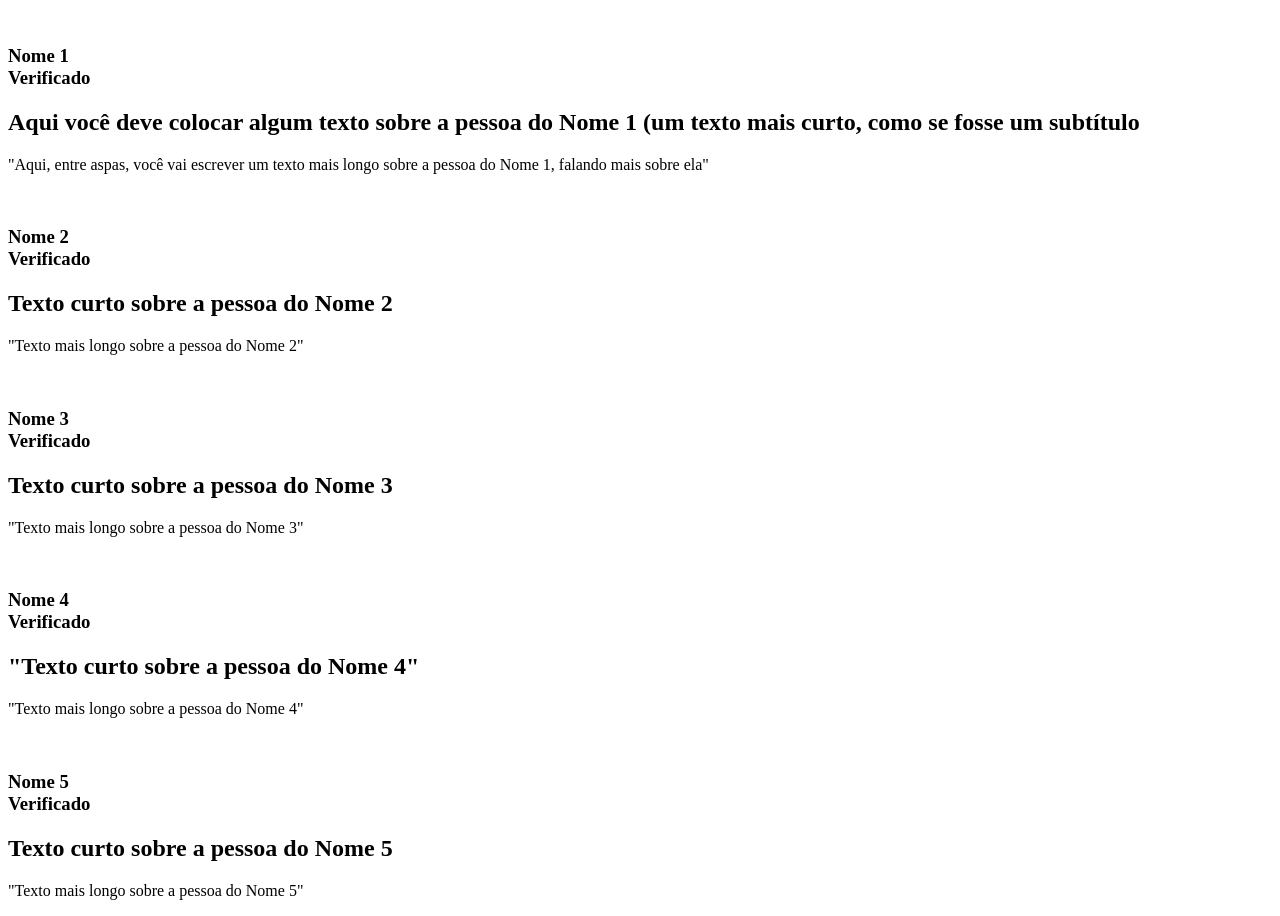
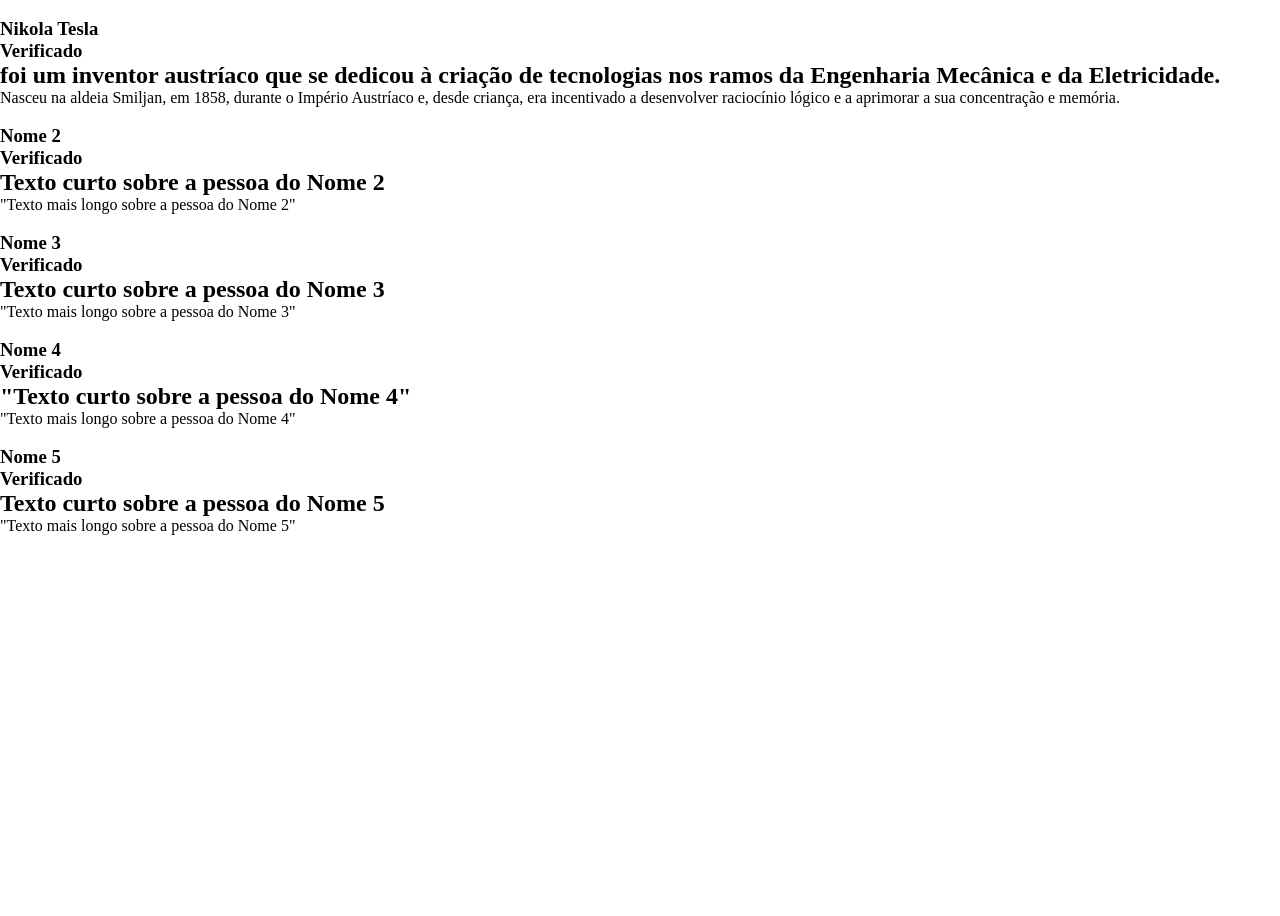
Before and after one commit to Trinck2114/provafront, a plain HTML site: page index.html in a window 1280 px wide. After the commit the page ends 800 px from the top, so only its background shows below. Drawn offline with Linux system fonts and the light colour scheme.

Commit message:
feqageqwgwehgwerhyewrh

```diff
--- a/index.html
+++ b/index.html
@@ -4,6 +4,7 @@
     <meta charset="UTF-8">
     <meta name="viewport" content="width=device-width, initial-scale=1.0">
     <title>Document</title>
+    <link rel="stylesheet" href="style.css">
 </head>
 <body>
     <div class="">
@@ -13,15 +14,15 @@
         </div>
 
         <div class="">
-            <h3>Nome 1<br><span class="">Verificado</span></h3>
+            <h3>Nikola Tesla<br><span class="">Verificado</span></h3>
         </div>
 
         <div class="">
-            <h2>Aqui você deve colocar algum texto sobre a pessoa do Nome 1 (um texto mais curto, como se fosse um subtítulo</h2>
+            <h2>foi um inventor austríaco que se dedicou à criação de tecnologias nos ramos da Engenharia Mecânica e da Eletricidade.</h2>
         </div>
 
         <div class="">
-            <p>"Aqui, entre aspas, você vai escrever um texto mais longo sobre a pessoa do Nome 1, falando mais sobre ela"</p>
+            <p>Nasceu na aldeia Smiljan, em 1858, durante o Império Austríaco e, desde criança, era incentivado a desenvolver raciocínio lógico e a aprimorar a sua concentração e memória.</p>
         </div>
     </div>
 
--- /dev/null
+++ b/style.css
@@ -0,0 +1,5 @@
+*{
+    margin: 0;
+    padding: 0;
+    box-sizing: border-box;
+}
```
